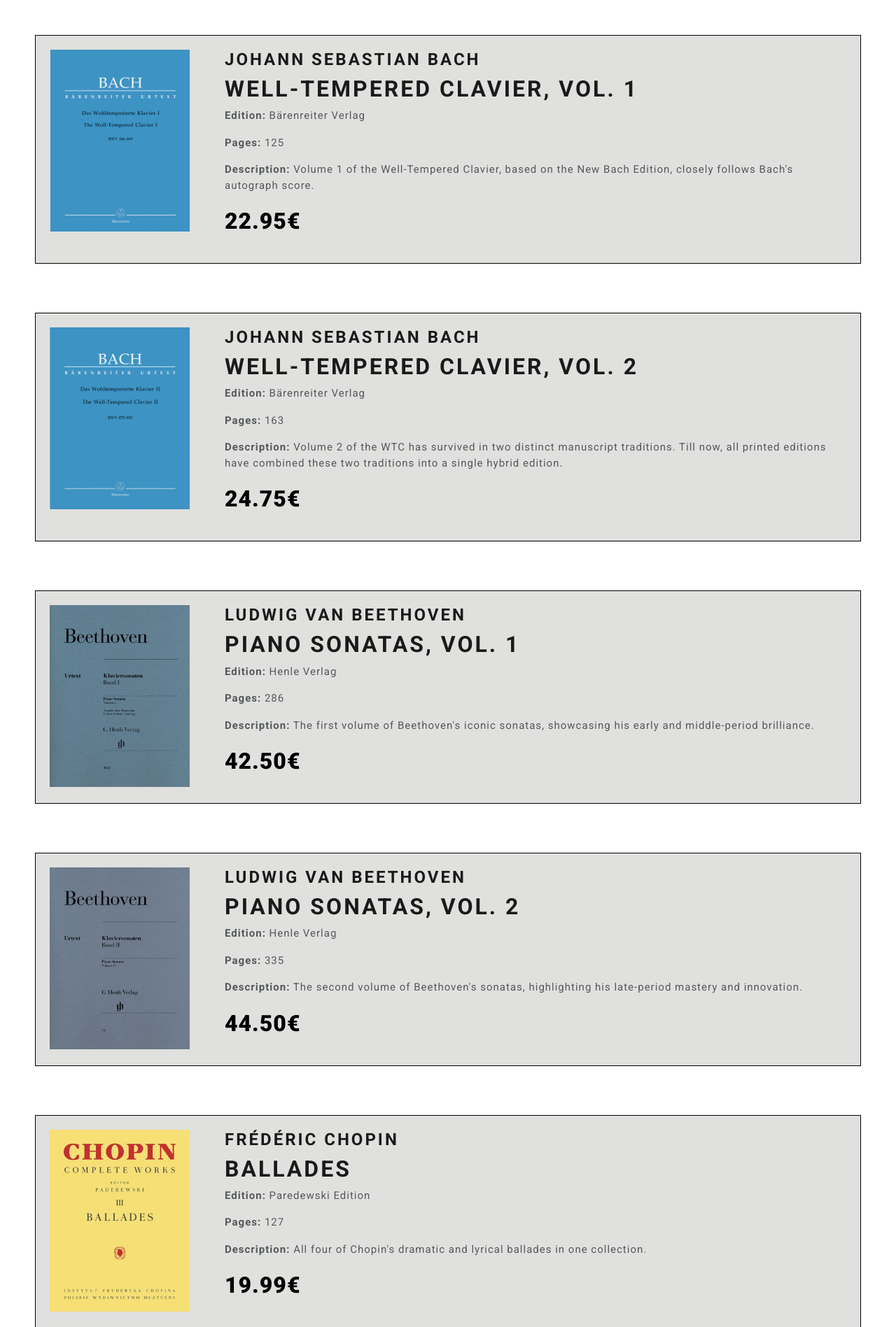
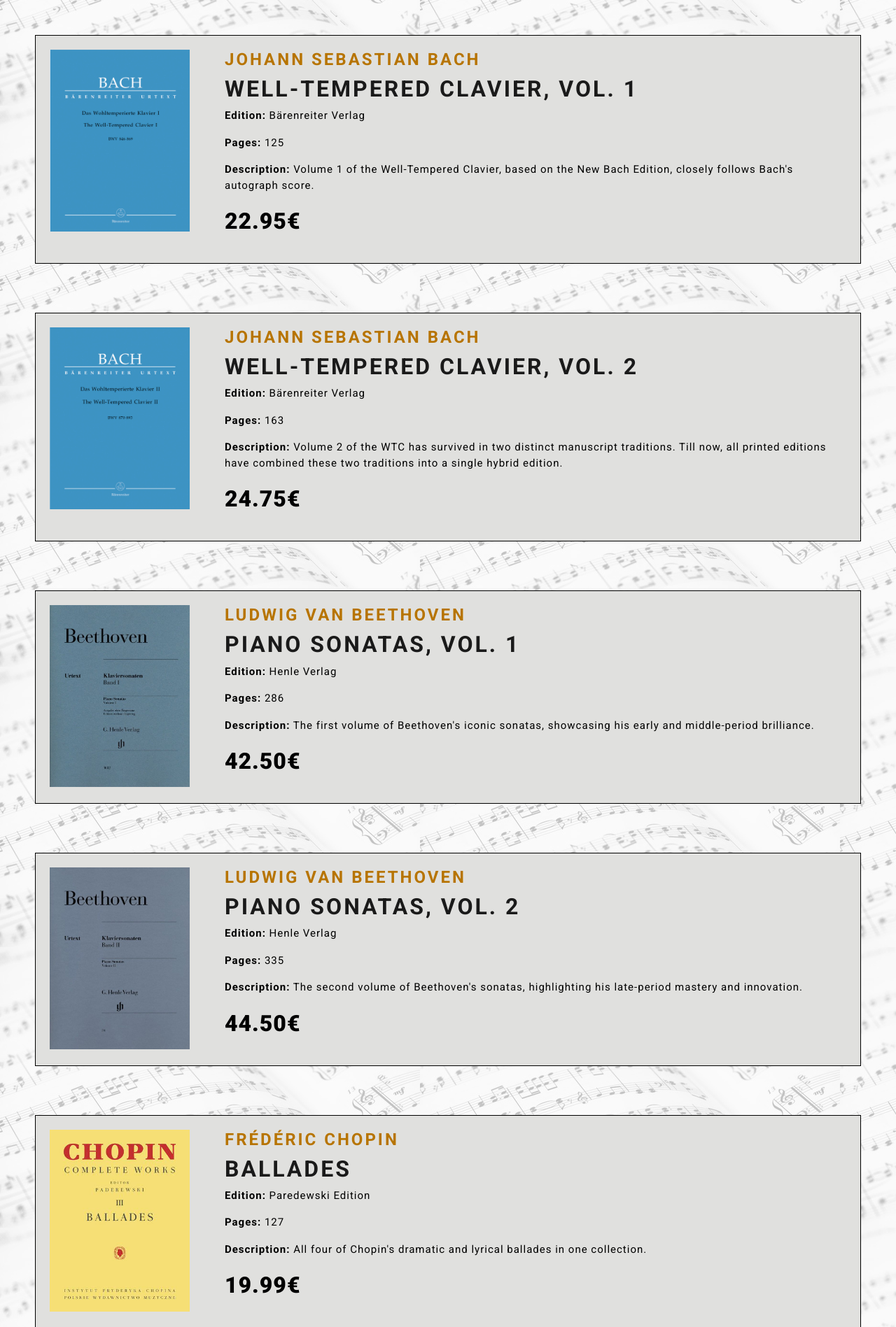
Before and after one commit to feliperosilva-study/checkout-page, a Flask app: page / in a window 1280 px wide. Shown: the part 250-2147 px from the top of the page at 70% size. Run offline with Flask 3, Linux system fonts and the light colour scheme; data comes from the database, SQL or seed files in the repository; some libraries are stand-ins or nearby versions; some web fonts are replaced.

Commit message:
Add background image in body page and changed color on composer name

```diff
--- a/static/styles.css
+++ b/static/styles.css
@@ -1,6 +1,18 @@
 body {
     width: 100%;
     margin-bottom: 50px;
+    background-image: url(/static/img/background.png);
+    color: white;
+}
+
+body::after {
+    content: '';
+    top: 0;
+    left: 0;
+    right: 0;
+    bottom: 0;
+    background: rgb(255, 255, 255, 0.8); /* Adjust this value for opacity */
+    z-index: -1; /* Ensure the overlay is behind the content */
 }
 
 .navbar {
@@ -43,6 +55,10 @@
     width: 200px;
 }
 
+.composer {
+    color: #b77400;
+}
+
 .score-info strong {
     font-weight: 600;
 }
@@ -50,6 +66,7 @@
 .score-info p {
     font-weight: 400;
     font-size: 15px;
+    color: black;
 }
 
 .price {
--- a/templates/index.html
+++ b/templates/index.html
@@ -28,7 +28,7 @@
             <div class="score-item">
                 <a href="{{ url_for('checkout', id=score.id) }}"><img src="{{ url_for('static', filename= score.image ) }}" alt="{{ score.name }}" class="image"></a>
                 <div class="score-title">
-                    <h3>{{ score.composer }}</h3>
+                    <h3 class="composer">{{ score.composer }}</h3>
                     <h1><a href="{{ url_for('checkout', id=score.id) }}">{{ score.title }}</a></h1>
                     <div class="score-info">
                         <p><strong>Edition:</strong> {{ score.edition }}</p>
```
Also changed, not shown: static/img/background.png (added).
